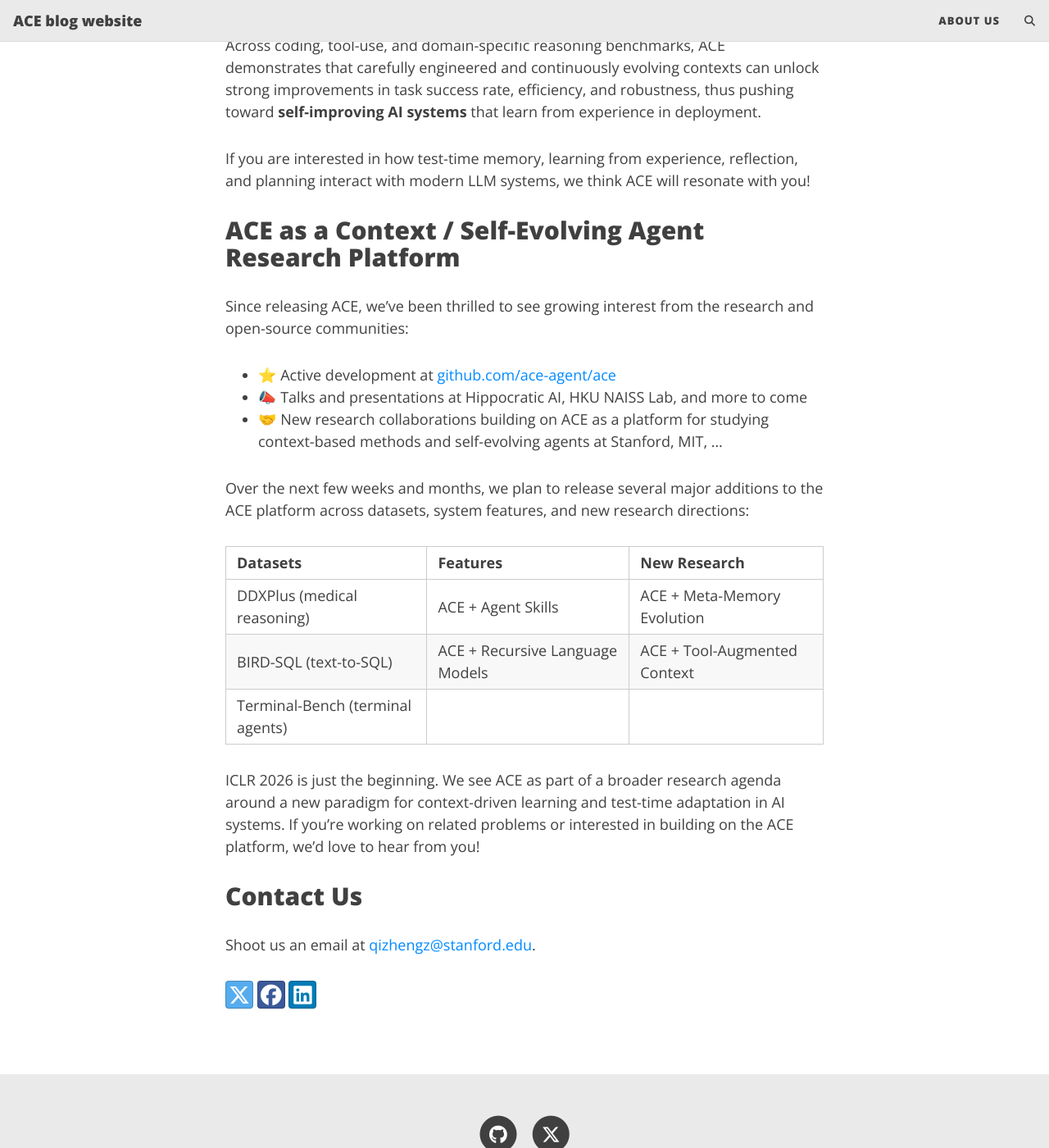
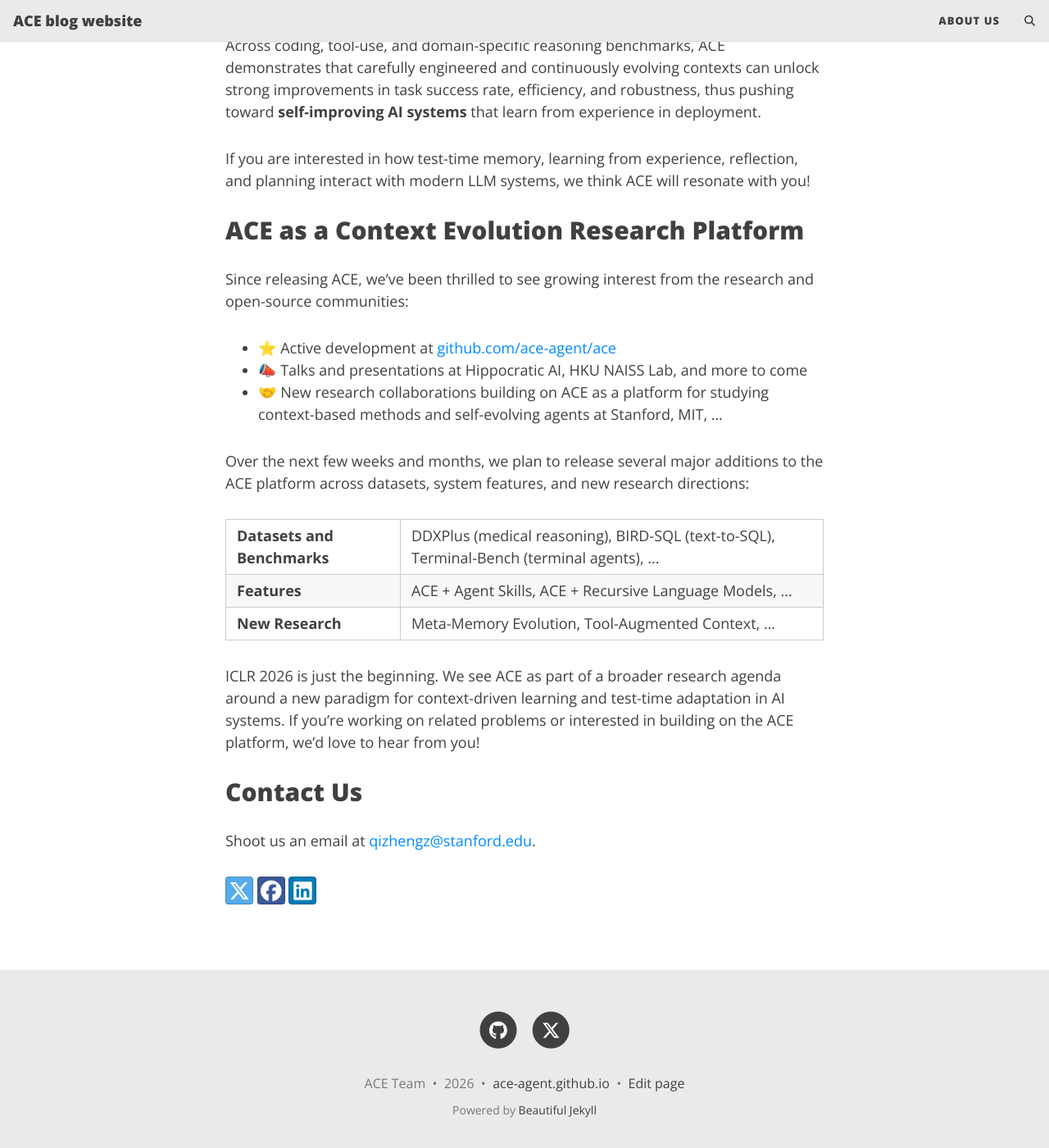
Before and after one commit to ace-agent/blogs, a Jekyll site: the page built from _posts/2026-01-30-iclr-acceptance.md, in a window 1280 px wide and 1400 px high, scrolled down 1798 px. Shown: the whole window at 82% size. Built offline with Jekyll 4.4.1, drawn with Linux system fonts in a browser that asks for light colours; comment, search, counter and statistics services are not loaded; some of the changed text lies outside the part shown.

Commit message:
[Fix Post] Update table

```diff
--- a/_posts/2026-01-30-iclr-acceptance.md
+++ b/_posts/2026-01-30-iclr-acceptance.md
@@ -1,6 +1,6 @@
 ---
 layout: post
-title: "Agentic Context Engineering (ACE) accepted at ICLR 2026"
+title: "Agentic Context Engineering (ACE) accepted at ICLR 2026!"
 thumbnail-img: /assets/img/iclr-logo.png
 share-img: /assets/img/iclr-logo.png
 author: Qizheng Zhang
@@ -40,7 +40,7 @@ Across coding, tool-use, and domain-specific reasoning benchmarks, ACE demonstra
 
 If you are interested in how test-time memory, learning from experience, reflection, and planning interact with modern LLM systems, we think ACE will resonate with you!
 
-## ACE as a Context / Self-Evolving Agent Research Platform
+## ACE as a Context Evolution Research Platform
 
 Since releasing ACE, we’ve been thrilled to see growing interest from the research and open-source communities:
 
@@ -50,11 +50,22 @@ Since releasing ACE, we’ve been thrilled to see growing interest from the rese
 
 Over the next few weeks and months, we plan to release several major additions to the ACE platform across datasets, system features, and new research directions:
 
-| Datasets | Features | New Research |
-|-------|----------|------|
-| DDXPlus (medical reasoning)   | ACE + Agent Skills  | ACE + Meta-Memory Evolution |
-| BIRD-SQL (text-to-SQL)  | ACE + Recursive Language Models    | ACE + Tool-Augmented Context |
-| Terminal-Bench (terminal agents)  |   |  |
+<table>
+  <tbody>
+    <tr>
+      <td><strong>Datasets and Benchmarks</strong></td>
+      <td>DDXPlus (medical reasoning), BIRD-SQL (text-to-SQL), Terminal-Bench (terminal agents), ...</td>
+    </tr>
+    <tr>
+      <td><strong>Features</strong></td>
+      <td>ACE + Agent Skills, ACE + Recursive Language Models, ...</td>
+    </tr>
+    <tr>
+      <td><strong>New Research</strong></td>
+      <td>Meta-Memory Evolution, Tool-Augmented Context, ...</td>
+    </tr>
+  </tbody>
+</table>
 
 ICLR 2026 is just the beginning. We see ACE as part of a broader research agenda around a new paradigm for context-driven learning and test-time adaptation in AI systems. If you’re working on related problems or interested in building on the ACE platform, we’d love to hear from you!
 
```
